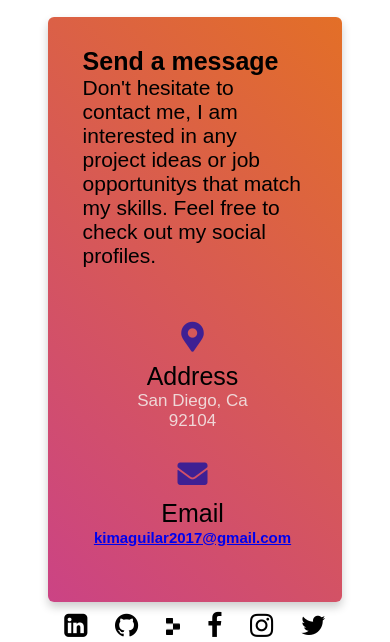
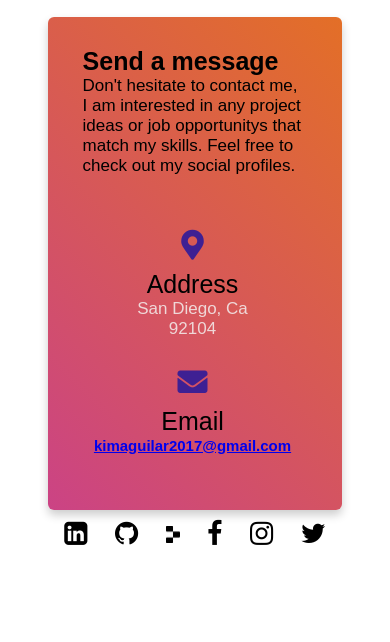
Before and after one commit to KimAH1999/MyPortfolio, a PHP site: page /contact.html in a window 390 px wide. Shown: the part 96-738 px from the top of the page. Run offline with PHP 8.4, Linux system fonts and the light colour scheme.

Commit message:
Update contact.css

```diff
--- a/assets/contact.css
+++ b/assets/contact.css
@@ -257,6 +257,6 @@ nav ul li a:hover {
   }
 
   .content .right-side p {
-    font-size: 21px;
+    font-size: 17px;
   }
 }
```
